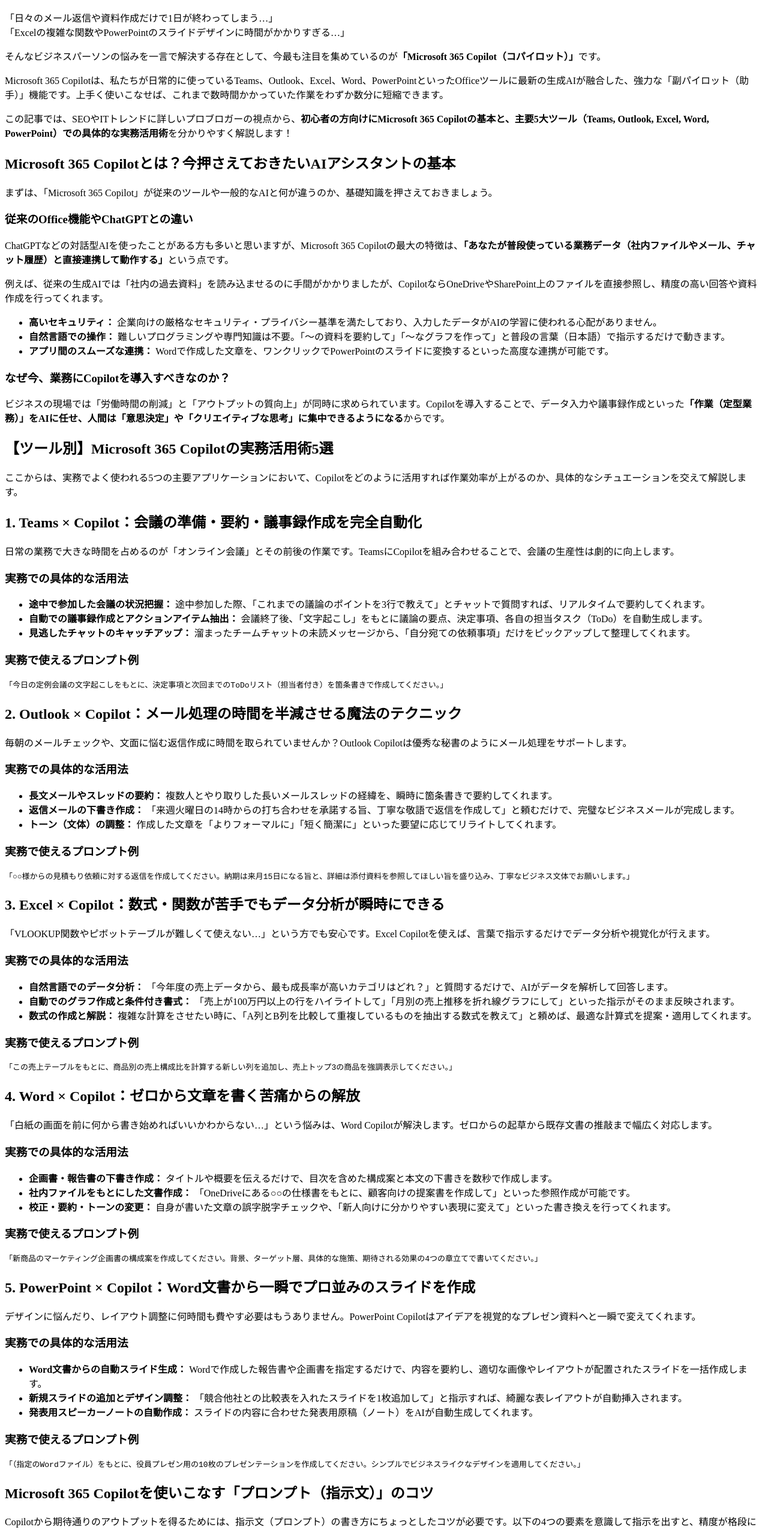
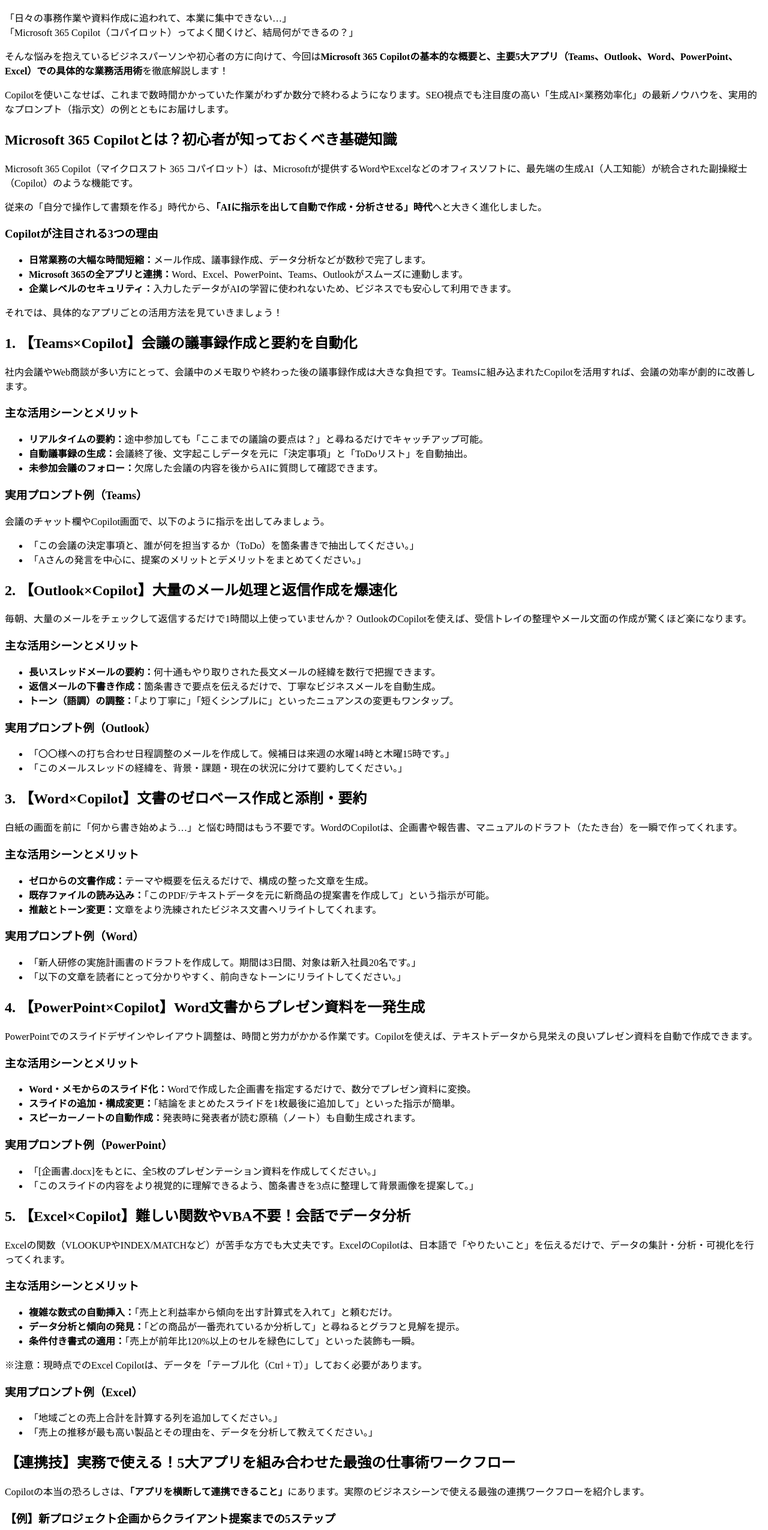
Before and after one commit to shishiyongshishiyong945-spec/ai-blog, a plain HTML site: page index.html in a window 1280 px wide. Shown: the part 200-2750 px from the top of the page at 60% size. Drawn offline with Linux system fonts and the light colour scheme.

Commit message:
update article

```diff
--- a/index.html
+++ b/index.html
@@ -13,147 +13,167 @@
 <html lang="ja">
 <head>
 <meta charset="UTF-8">
-<title>【2024年最新】Microsoft 365 Copilot活用術！Teams・Outlook・Excel・Word・PowerPointで業務効率を劇的に高める方法</title>
+<title>【2024年最新】Microsoft 365 Copilotとは？Excel・Word・PowerPoint・Teams・Outlookでの実践活用術を初心者向けに完全解説！</title>
 </head>
 <body>
 
-<h1>【2024年最新】Microsoft 365 Copilot活用術！Teams・Outlook・Excel・Word・PowerPointで業務効率を劇的に高める方法</h1>
+<h1>【2024年最新】Microsoft 365 Copilotとは？Excel・Word・PowerPoint・Teams・Outlookでの実践活用術を初心者向けに完全解説！</h1>
 
-<p>「日々のメール返信や資料作成だけで1日が終わってしまう…」<br>
-「Excelの複雑な関数やPowerPointのスライドデザインに時間がかかりすぎる…」</p>
+<p>「日々の事務作業や資料作成に追われて、本業に集中できない…」<br>
+「Microsoft 365 Copilot（コパイロット）ってよく聞くけど、結局何ができるの？」</p>
 
-<p>そんなビジネスパーソンの悩みを一言で解決する存在として、今最も注目を集めているのが<strong>「Microsoft 365 Copilot（コパイロット）」</strong>です。</p>
+<p>そんな悩みを抱えているビジネスパーソンや初心者の方に向けて、今回は<strong>Microsoft 365 Copilotの基本的な概要と、主要5大アプリ（Teams、Outlook、Word、PowerPoint、Excel）での具体的な業務活用術</strong>を徹底解説します！</p>
 
-<p>Microsoft 365 Copilotは、私たちが日常的に使っているTeams、Outlook、Excel、Word、PowerPointといったOfficeツールに最新の生成AIが融合した、強力な「副パイロット（助手）」機能です。上手く使いこなせば、これまで数時間かかっていた作業をわずか数分に短縮できます。</p>
+<p>Copilotを使いこなせば、これまで数時間かかっていた作業がわずか数分で終わるようになります。SEO視点でも注目度の高い「生成AI×業務効率化」の最新ノウハウを、実用的なプロンプト（指示文）の例とともにお届けします。</p>
 
-<p>この記事では、SEOやITトレンドに詳しいプロブロガーの視点から、<strong>初心者の方向けにMicrosoft 365 Copilotの基本と、主要5大ツール（Teams, Outlook, Excel, Word, PowerPoint）での具体的な実務活用術</strong>を分かりやすく解説します！</p>
+<h2>Microsoft 365 Copilotとは？初心者が知っておくべき基礎知識</h2>
 
-<h2>Microsoft 365 Copilotとは？今押さえておきたいAIアシスタントの基本</h2>
+<p>Microsoft 365 Copilot（マイクロスフト 365 コパイロット）は、Microsoftが提供するWordやExcelなどのオフィスソフトに、最先端の生成AI（人工知能）が統合された副操縦士（Copilot）のような機能です。</p>
 
-<p>まずは、「Microsoft 365 Copilot」が従来のツールや一般的なAIと何が違うのか、基礎知識を押さえておきましょう。</p>
+<p>従来の「自分で操作して書類を作る」時代から、<strong>「AIに指示を出して自動で作成・分析させる」時代</strong>へと大きく進化しました。</p>
 
-<h3>従来のOffice機能やChatGPTとの違い</h3>
-<p>ChatGPTなどの対話型AIを使ったことがある方も多いと思いますが、Microsoft 365 Copilotの最大の特徴は、<strong>「あなたが普段使っている業務データ（社内ファイルやメール、チャット履歴）と直接連携して動作する」</strong>という点です。</p>
+<h3>Copilotが注目される3つの理由</h3>
+<ul>
+    <li><strong>日常業務の大幅な時間短縮：</strong>メール作成、議事録作成、データ分析などが数秒で完了します。</li>
+    <li><strong>Microsoft 365の全アプリと連携：</strong>Word、Excel、PowerPoint、Teams、Outlookがスムーズに連動します。</li>
+    <li><strong>企業レベルのセキュリティ：</strong>入力したデータがAIの学習に使われないため、ビジネスでも安心して利用できます。</li>
+</ul>
 
-<p>例えば、従来の生成AIでは「社内の過去資料」を読み込ませるのに手間がかかりましたが、CopilotならOneDriveやSharePoint上のファイルを直接参照し、精度の高い回答や資料作成を行ってくれます。</p>
+<p>それでは、具体的なアプリごとの活用方法を見ていきましょう！</p>
+
+<h2>1. 【Teams×Copilot】会議の議事録作成と要約を自動化</h2>
+
+<p>社内会議やWeb商談が多い方にとって、会議中のメモ取りや終わった後の議事録作成は大きな負担です。Teamsに組み込まれたCopilotを活用すれば、会議の効率が劇的に改善します。</p>
+
+<h3>主な活用シーンとメリット</h3>
+<ul>
+    <li><strong>リアルタイムの要約：</strong>途中参加しても「ここまでの議論の要点は？」と尋ねるだけでキャッチアップ可能。</li>
+    <li><strong>自動議事録の生成：</strong>会議終了後、文字起こしデータを元に「決定事項」と「ToDoリスト」を自動抽出。</li>
+    <li><strong>未参加会議のフォロー：</strong>欠席した会議の内容を後からAIに質問して確認できます。</li>
+</ul>
+
+<h3>実用プロンプト例（Teams）</h3>
+<p>会議のチャット欄やCopilot画面で、以下のように指示を出してみましょう。</p>
+<ul>
+    <li>「この会議の決定事項と、誰が何を担当するか（ToDo）を箇条書きで抽出してください。」</li>
+    <li>「Aさんの発言を中心に、提案のメリットとデメリットをまとめてください。」</li>
+</ul>
+
+<h2>2. 【Outlook×Copilot】大量のメール処理と返信作成を爆速化</h2>
+
+<p>毎朝、大量のメールをチェックして返信するだけで1時間以上使っていませんか？ OutlookのCopilotを使えば、受信トレイの整理やメール文面の作成が驚くほど楽になります。</p>
+
+<h3>主な活用シーンとメリット</h3>
+<ul>
+    <li><strong>長いスレッドメールの要約：</strong>何十通もやり取りされた長文メールの経緯を数行で把握できます。</li>
+    <li><strong>返信メールの下書き作成：</strong>箇条書きで要点を伝えるだけで、丁寧なビジネスメールを自動生成。</li>
+    <li><strong>トーン（語調）の調整：</strong>「より丁寧に」「短くシンプルに」といったニュアンスの変更もワンタップ。</li>
+</ul>
+
+<h3>実用プロンプト例（Outlook）</h3>
+<ul>
+    <li>「〇〇様への打ち合わせ日程調整のメールを作成して。候補日は来週の水曜14時と木曜15時です。」</li>
+    <li>「このメールスレッドの経緯を、背景・課題・現在の状況に分けて要約してください。」</li>
+</ul>
+
+<h2>3. 【Word×Copilot】文書のゼロベース作成と添削・要約</h2>
+
+<p>白紙の画面を前に「何から書き始めよう…」と悩む時間はもう不要です。WordのCopilotは、企画書や報告書、マニュアルのドラフト（たたき台）を一瞬で作ってくれます。</p>
+
+<h3>主な活用シーンとメリット</h3>
+<ul>
+    <li><strong>ゼロからの文書作成：</strong>テーマや概要を伝えるだけで、構成の整った文章を生成。</li>
+    <li><strong>既存ファイルの読み込み：</strong>「このPDF/テキストデータを元に新商品の提案書を作成して」という指示が可能。</li>
+    <li><strong>推敲とトーン変更：</strong>文章をより洗練されたビジネス文書へリライトしてくれます。</li>
+</ul>
+
+<h3>実用プロンプト例（Word）</h3>
+<ul>
+    <li>「新人研修の実施計画書のドラフトを作成して。期間は3日間、対象は新入社員20名です。」</li>
+    <li>「以下の文章を読者にとって分かりやすく、前向きなトーンにリライトしてください。」</li>
+</ul>
+
+<h2>4. 【PowerPoint×Copilot】Word文書からプレゼン資料を一発生成</h2>
+
+<p>PowerPointでのスライドデザインやレイアウト調整は、時間と労力がかかる作業です。Copilotを使えば、テキストデータから見栄えの良いプレゼン資料を自動で作成できます。</p>
+
+<h3>主な活用シーンとメリット</h3>
+<ul>
+    <li><strong>Word・メモからのスライド化：</strong>Wordで作成した企画書を指定するだけで、数分でプレゼン資料に変換。</li>
+    <li><strong>スライドの追加・構成変更：</strong>「結論をまとめたスライドを1枚最後に追加して」といった指示が簡単。</li>
+    <li><strong>スピーカーノートの自動作成：</strong>発表時に発表者が読む原稿（ノート）も自動生成されます。</li>
+</ul>
+
+<h3>実用プロンプト例（PowerPoint）</h3>
+<ul>
+    <li>「[企画書.docx]をもとに、全5枚のプレゼンテーション資料を作成してください。」</li>
+    <li>「このスライドの内容をより視覚的に理解できるよう、箇条書きを3点に整理して背景画像を提案して。」</li>
+</ul>
+
+<h2>5. 【Excel×Copilot】難しい関数やVBA不要！会話でデータ分析</h2>
+
+<p>Excelの関数（VLOOKUPやINDEX/MATCHなど）が苦手な方でも大丈夫です。ExcelのCopilotは、日本語で「やりたいこと」を伝えるだけで、データの集計・分析・可視化を行ってくれます。</p>
+
+<h3>主な活用シーンとメリット</h3>
+<ul>
+    <li><strong>複雑な数式の自動挿入：</strong>「売上と利益率から傾向を出す計算式を入れて」と頼むだけ。</li>
+    <li><strong>データ分析と傾向の発見：</strong>「どの商品が一番売れているか分析して」と尋ねるとグラフと見解を提示。</li>
+    <li><strong>条件付き書式の適用：</strong>「売上が前年比120%以上のセルを緑色にして」といった装飾も一瞬。</li>
+</ul>
+
+<p>※注意：現時点でのExcel Copilotは、データを「テーブル化（Ctrl + T）」しておく必要があります。</p>
+
+<h3>実用プロンプト例（Excel）</h3>
+<ul>
+    <li>「地域ごとの売上合計を計算する列を追加してください。」</li>
+    <li>「売上の推移が最も高い製品とその理由を、データを分析して教えてください。」</li>
+</ul>
+
+<h2>【連携技】実務で使える！5大アプリを組み合わせた最強の仕事術ワークフロー</h2>
+
+<p>Copilotの本当の恐ろしさは、<strong>「アプリを横断して連携できること」</strong>にあります。実際のビジネスシーンで使える最強の連携ワークフローを紹介します。</p>
+
+<h3>【例】新プロジェクト企画からクライアント提案までの5ステップ</h3>
+<ol>
+    <li><strong>Teams：</strong>ブレインストーミング会議を実施。Copilotが決定事項とアイデアを要約。</li>
+    <li><strong>Word：</strong>Teamsの要約を元に、Copilotが「プロジェクト企画書」を自動作成。</li>
+    <li><strong>Excel：</strong>Copilotに企画に関連する予算データを分析・グラフ化させる。</li>
+    <li><strong>PowerPoint：</strong>Wordの企画書とExcelのグラフを取り込み、Copilotがプレゼン資料を生成。</li>
+    <li><strong>Outlook：</strong>完成した資料を添付し、Copilotにクライアント向けの送付メールを作成させる。</li>
+</ol>
+
+<p>従来なら丸1日〜数日かかっていたこのプロセスが、Copilotを活用すれば<strong>わずか1〜2時間程度で完了</strong>します。</p>
+
+<h2>初心者がCopilotを使いこなすための3つのプロンプト（指示）のコツ</h2>
+
+<p>AIから思うような回答を引き出すには、プロンプトのコツを押さえることが重要です。以下の3つを意識してみましょう。</p>
+
+<h3>1. 「立場」と「目的」を明確にする</h3>
+<p>単に「メールを作って」ではなく、「マーケティング担当者として、既存顧客に向けた新サービスの案内メールを作って」と具体的に伝えます。</p>
+
+<h3>2. 参考情報（コンテキスト）を与える</h3>
+<p>「このファイル（社内資料）を参照して」「前回の議事録に基づいて」など、AIに参照させる前提情報を与えると精度が跳ね上がります。</p>
+
+<h3>3. 出力形式（フォーマット）を指定する</h3>
+<p>「箇条書きで3つ」「表形式で」「300文字程度で」など、欲しい結果の形を具体的に指定しましょう。</p>
+
+<h2>まとめ：Microsoft 365 Copilotで「作業」を減らし、「価値ある仕事」に集中しよう！</h2>
+
+<p>今回は、Microsoft 365 Copilotの基礎知識から、Teams・Outlook・Word・PowerPoint・Excelでの実践的な活用術までを解説しました。</p>
+
+<p>改めて、各アプリでの活用ポイントを振り返ってみましょう。</p>
 
 <ul>
-    <li><strong>高いセキュリティ：</strong> 企業向けの厳格なセキュリティ・プライバシー基準を満たしており、入力したデータがAIの学習に使われる心配がありません。</li>
-    <li><strong>自然言語での操作：</strong> 難しいプログラミングや専門知識は不要。「〜の資料を要約して」「〜なグラフを作って」と普段の言葉（日本語）で指示するだけで動きます。</li>
-    <li><strong>アプリ間のスムーズな連携：</strong> Wordで作成した文章を、ワンクリックでPowerPointのスライドに変換するといった高度な連携が可能です。</li>
+    <li><strong>Teams：</strong>会議のリアルタイム要約と文字起こしからの議事録作成</li>
+    <li><strong>Outlook：</strong>長文メールの要約と、自然な返信メールの下書き作成</li>
+    <li><strong>Word：</strong>企画書や報告書のドラフト生成と文章の添削</li>
+    <li><strong>PowerPoint：</strong>Word文書からのスライド自動生成と構成調整</li>
+    <li><strong>Excel：</strong>自然言語でのデータ分析、数式作成、グラフ化</li>
 </ul>
 
-<h3>なぜ今、業務にCopilotを導入すべきなのか？</h3>
-<p>ビジネスの現場では「労働時間の削減」と「アウトプットの質向上」が同時に求められています。Copilotを導入することで、データ入力や議事録作成といった<strong>「作業（定型業務）」をAIに任せ、人間は「意思決定」や「クリエイティブな思考」に集中できるようになる</strong>からです。</p>
+<p>Copilotは単なる省力化ツールではなく、私たちの「思考をサポートしてくれる最強の相棒」です。面倒な「作業」はAIに任せ、人間は「意思決定」や「アイデア出し」といったクリエイティブな業務に集中する時代が来ています。</p>
 
-<h2>【ツール別】Microsoft 365 Copilotの実務活用術5選</h2>
-
-<p>ここからは、実務でよく使われる5つの主要アプリケーションにおいて、Copilotをどのように活用すれば作業効率が上がるのか、具体的なシチュエーションを交えて解説します。</p>
-
-<h2>1. Teams × Copilot：会議の準備・要約・議事録作成を完全自動化</h2>
-<p>日常の業務で大きな時間を占めるのが「オンライン会議」とその前後の作業です。TeamsにCopilotを組み合わせることで、会議の生産性は劇的に向上します。</p>
-
-<h3>実務での具体的な活用法</h3>
-<ul>
-    <li><strong>途中で参加した会議の状況把握：</strong> 途中参加した際、「これまでの議論のポイントを3行で教えて」とチャットで質問すれば、リアルタイムで要約してくれます。</li>
-    <li><strong>自動での議事録作成とアクションアイテム抽出：</strong> 会議終了後、「文字起こし」をもとに議論の要点、決定事項、各自の担当タスク（ToDo）を自動生成します。</li>
-    <li><strong>見逃したチャットのキャッチアップ：</strong> 溜まったチームチャットの未読メッセージから、「自分宛ての依頼事項」だけをピックアップして整理してくれます。</li>
-</ul>
-
-<h3>実務で使えるプロンプト例</h3>
-<p><code>「今日の定例会議の文字起こしをもとに、決定事項と次回までのToDoリスト（担当者付き）を箇条書きで作成してください。」</code></p>
-
-<h2>2. Outlook × Copilot：メール処理の時間を半減させる魔法のテクニック</h2>
-<p>毎朝のメールチェックや、文面に悩む返信作成に時間を取られていませんか？Outlook Copilotは優秀な秘書のようにメール処理をサポートします。</p>
-
-<h3>実務での具体的な活用法</h3>
-<ul>
-    <li><strong>長文メールやスレッドの要約：</strong> 複数人とやり取りした長いメールスレッドの経緯を、瞬時に箇条書きで要約してくれます。</li>
-    <li><strong>返信メールの下書き作成：</strong> 「来週火曜日の14時からの打ち合わせを承諾する旨、丁寧な敬語で返信を作成して」と頼むだけで、完璧なビジネスメールが完成します。</li>
-    <li><strong>トーン（文体）の調整：</strong> 作成した文章を「よりフォーマルに」「短く簡潔に」といった要望に応じてリライトしてくれます。</li>
-</ul>
-
-<h3>実務で使えるプロンプト例</h3>
-<p><code>「○○様からの見積もり依頼に対する返信を作成してください。納期は来月15日になる旨と、詳細は添付資料を参照してほしい旨を盛り込み、丁寧なビジネス文体でお願いします。」</code></p>
-
-<h2>3. Excel × Copilot：数式・関数が苦手でもデータ分析が瞬時にできる</h2>
-<p>「VLOOKUP関数やピボットテーブルが難しくて使えない…」という方でも安心です。Excel Copilotを使えば、言葉で指示するだけでデータ分析や視覚化が行えます。</p>
-
-<h3>実務での具体的な活用法</h3>
-<ul>
-    <li><strong>自然言語でのデータ分析：</strong> 「今年度の売上データから、最も成長率が高いカテゴリはどれ？」と質問するだけで、AIがデータを解析して回答します。</li>
-    <li><strong>自動でのグラフ作成と条件付き書式：</strong> 「売上が100万円以上の行をハイライトして」「月別の売上推移を折れ線グラフにして」といった指示がそのまま反映されます。</li>
-    <li><strong>数式の作成と解説：</strong> 複雑な計算をさせたい時に、「A列とB列を比較して重複しているものを抽出する数式を教えて」と頼めば、最適な計算式を提案・適用してくれます。</li>
-</ul>
-
-<h3>実務で使えるプロンプト例</h3>
-<p><code>「この売上テーブルをもとに、商品別の売上構成比を計算する新しい列を追加し、売上トップ3の商品を強調表示してください。」</code></p>
-
-<h2>4. Word × Copilot：ゼロから文章を書く苦痛からの解放</h2>
-<p>「白紙の画面を前に何から書き始めればいいかわからない…」という悩みは、Word Copilotが解決します。ゼロからの起草から既存文書の推敲まで幅広く対応します。</p>
-
-<h3>実務での具体的な活用法</h3>
-<ul>
-    <li><strong>企画書・報告書の下書き作成：</strong> タイトルや概要を伝えるだけで、目次を含めた構成案と本文の下書きを数秒で作成します。</li>
-    <li><strong>社内ファイルをもとにした文書作成：</strong> 「OneDriveにある○○の仕様書をもとに、顧客向けの提案書を作成して」といった参照作成が可能です。</li>
-    <li><strong>校正・要約・トーンの変更：</strong> 自身が書いた文章の誤字脱字チェックや、「新人向けに分かりやすい表現に変えて」といった書き換えを行ってくれます。</li>
-</ul>
-
-<h3>実務で使えるプロンプト例</h3>
-<p><code>「新商品のマーケティング企画書の構成案を作成してください。背景、ターゲット層、具体的な施策、期待される効果の4つの章立てで書いてください。」</code></p>
-
-<h2>5. PowerPoint × Copilot：Word文書から一瞬でプロ並みのスライドを作成</h2>
-<p>デザインに悩んだり、レイアウト調整に何時間も費やす必要はもうありません。PowerPoint Copilotはアイデアを視覚的なプレゼン資料へと一瞬で変えてくれます。</p>
-
-<h3>実務での具体的な活用法</h3>
-<ul>
-    <li><strong>Word文書からの自動スライド生成：</strong> Wordで作成した報告書や企画書を指定するだけで、内容を要約し、適切な画像やレイアウトが配置されたスライドを一括作成します。</li>
-    <li><strong>新規スライドの追加とデザイン調整：</strong> 「競合他社との比較表を入れたスライドを1枚追加して」と指示すれば、綺麗な表レイアウトが自動挿入されます。</li>
-    <li><strong>発表用スピーカーノートの自動作成：</strong> スライドの内容に合わせた発表用原稿（ノート）をAIが自動生成してくれます。</li>
-</ul>
-
-<h3>実務で使えるプロンプト例</h3>
-<p><code>「（指定のWordファイル）をもとに、役員プレゼン用の10枚のプレゼンテーションを作成してください。シンプルでビジネスライクなデザインを適用してください。」</code></p>
-
-<h2>Microsoft 365 Copilotを使いこなす「プロンプト（指示文）」のコツ</h2>
-
-<p>Copilotから期待通りのアウトプットを得るためには、指示文（プロンプト）の書き方にちょっとしたコツが必要です。以下の4つの要素を意識して指示を出すと、精度が格段にアップします。</p>
-
-<ul>
-    <li><strong>ゴール（目的）：</strong> 何を作りたいのか（例：提案書を作成してほしい）</li>
-    <li><strong>文脈（背景）：</strong> 誰向けか、どんな状況か（例：IT業界のクライアント向け）</li>
-    <li><strong>データ源（参照先）：</strong> どの情報を使うか（例：添付のPDFファイルをもとに）</li>
-    <li><strong>出力形式（条件）：</strong> どのような形式か（例：箇条書きで3つ、丁寧なトーンで）</li>
-</ul>
-
-<h2>初心者が知っておくべき注意点とセキュリティ</h2>
-
-<p>非常に便利なCopilotですが、実務で使う際には以下の2点に注意しましょう。</p>
-
-<h3>1. ハルシネーション（嘘の情報）のファクトチェック</h3>
-<p>AIは極めて高い精度を持っていますが、時に事実とは異なる情報（ハルシネーション）を本当のことのように出力することがあります。<strong>特に数値データや法律・規約に関わる内容は、必ず人間が最終チェック（ファクトチェック）を行ってください。</strong></p>
-
-<h3>2. 社内ルール・ガイドラインの遵守</h3>
-<p>Copilotは社内の権限設定に従ってファイルを参照します。社内のセキュリティポリシーを確認し、適切なアクセス権限が設定されたファイルを利用するようにしましょう。</p>
-
-<h2>まとめ：Microsoft 365 Copilotで仕事のスピードを爆速化しよう！</h2>
-
-<p>今回は、Microsoft 365 Copilotの基本知識から、Teams、Outlook、Excel、Word、PowerPointにおける実務活用術までを解説しました。</p>
-
-<p>最後にもう一度、各ツールでのポイントをおさらいしましょう。</p>
-
-<ul>
-    <li><strong>Teams：</strong> 会議のリアルタイム要約と議事録の自動生成で時間の節約</li>
-    <li><strong>Outlook：</strong> 返信メールの自動作成と長文スレッドの要約でメール処理を高速化</li>
-    <li><strong>Excel：</strong> 自然言語の指示で複雑なデータ分析やグラフ作成を瞬時に完了</li>
-    <li><strong>Word：</strong> 企画書の下書き作成や文書の校正・書き換えをスムーズに</li>
-    <li><strong>PowerPoint：</strong> Word文書から一瞬でプレゼン資料を作成し、デザイン時間をカット</li>
-</ul>
-
-<p>Copilotは、あなたの仕事を奪う存在ではなく、**「面倒な作業を引き受けてくれる最高に優秀な相棒」**です。<br>
-最初は「メールの返信案を作ってもらう」「長文を要約してもらう」といった小さな作業から試してみてはいかがでしょうか？</p>
-
-<p>Copilotを上手に使いこなし、残業を減らして、より価値の高い業務に時間を使っていきましょう！</p>
+<p>まずは今日から、Teamsの要約機能やOutlookでのメール下書き作成など、身近なアプリの簡単な指示から試してみてください。あなたの働き方が劇的に変わる体験が待っていますよ！</p>
 
 </body>
 </html>
```
